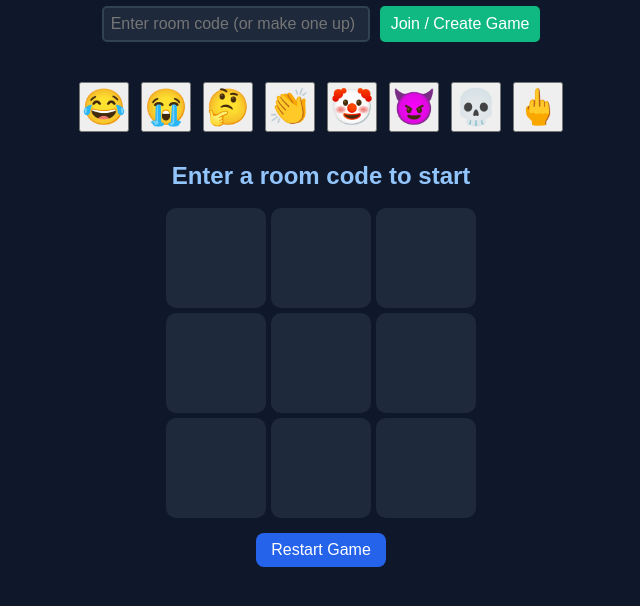
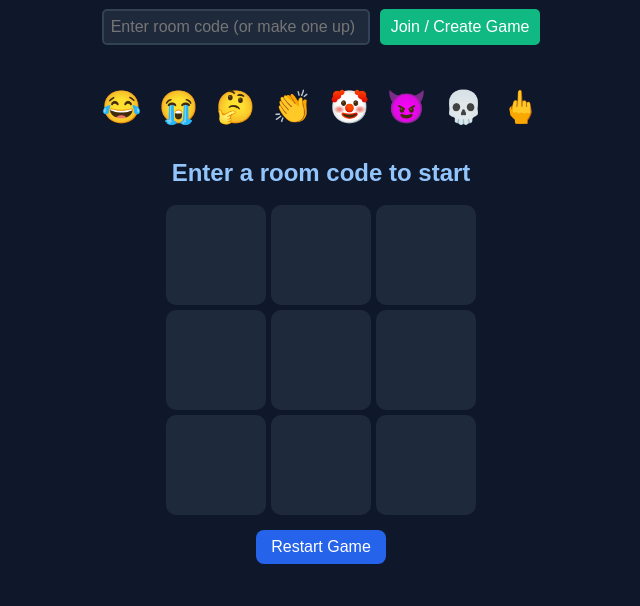
Before and after one commit to noblefx0/tic-tac-fun, a plain HTML site: page index.html in a window 1280 px wide. Shown: the part 166-772 px from the top of the page, without its empty margins (319-959 px from the left). Drawn offline with Linux system fonts and the light colour scheme.

Commit message:
Refactor CSS styles for reaction buttons and animations

```diff
--- a/tictac.css
+++ b/tictac.css
@@ -99,28 +99,30 @@
 .reactions {
   display: flex;
   justify-content: center;
-  gap: 12px;
-  margin: 20px 0;
+  gap: 7px;
+  margin: 17px 0;
   flex-wrap: wrap;
 }
 
 .reaction-btn {
-  font-size: 2.2rem;
+  font-size: 2rem;
   width: 50px;
   height: 50px;
+  background: transparent;
+  border: none;
   cursor: pointer;
-  transition: all 0.15s ease;
+  transition: all 0.10s ease;
   display: flex;
   align-items: center;
   justify-content: center;
 }
 
 .reaction-btn:hover {
-  transform: scale(1.2);
+  transform: scale(1.1);
 }
 
 .reaction-btn:active {
-  transform: scale(0.95);
+  transform: scale(0.80);
 }
 
 /* Floating big emoji animation */
@@ -155,8 +157,9 @@
 }
 
 @keyframes emojiPulse {
-  0%   { transform: scale(1);   box-shadow: 0 0 0 rgba(255,255,255,0); }
-  30%  { transform: scale(4.5); box-shadow: 0 0 40px rgba(59,130,246,0.9); }
-  70%  { transform: scale(3.8); box-shadow: 0 0 25px rgba(59,130,246,0.7); }
-  100% { transform: scale(1);   box-shadow: 0 0 0 rgba(255,255,255,0); }
+  0%   { transform: scale(1); }
+  25%{ transform: scale(3.2); }
+  50%  { transform: scale(2.8); }
+  75%  { transform: scale(3.0); }
+  100% { transform: scale(1); }
 }
```
